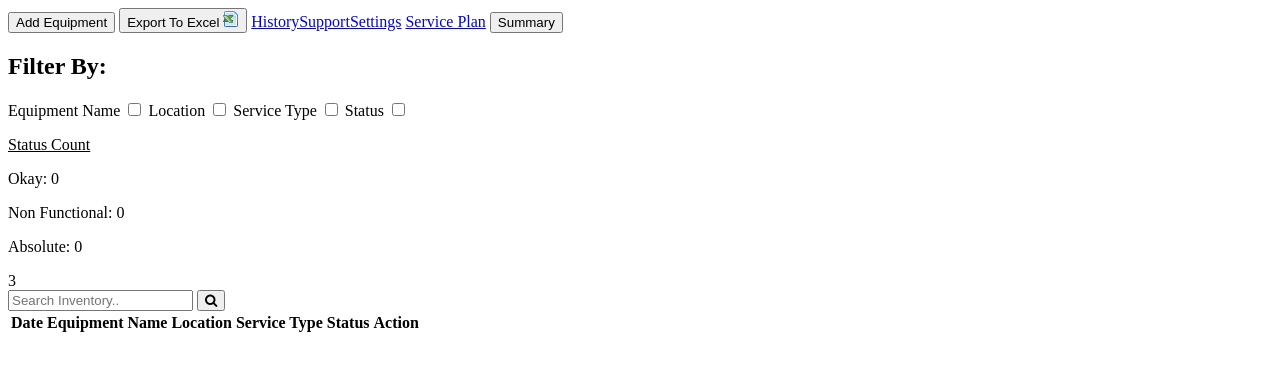
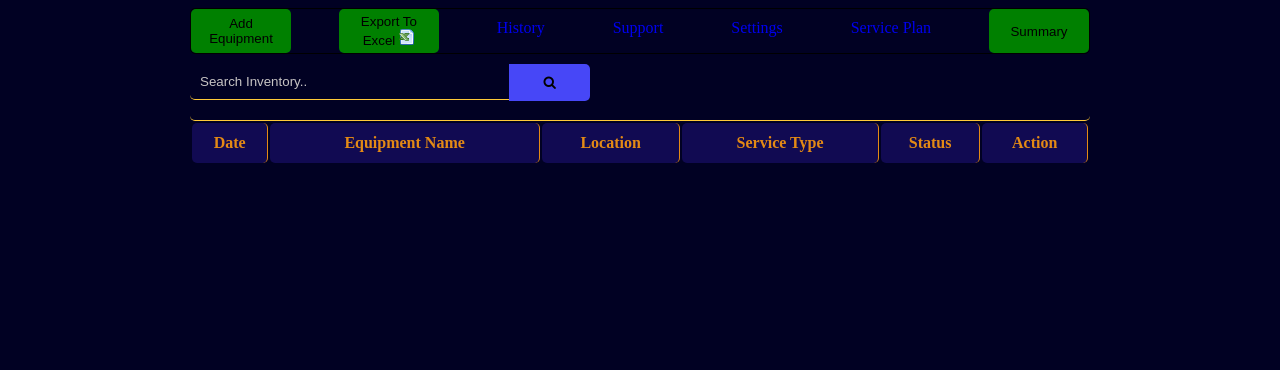
Before and after one commit to swot786/cmms-medical-equipment, a plain HTML site: page index.html in a window 1280 px wide. Drawn offline with Linux system fonts and the light colour scheme.

Commit message:
changed script and styles links

```diff
--- a/index.html
+++ b/index.html
@@ -5,7 +5,7 @@
     <meta name="viewport" content="width=device-width, initial-scale=1.0" />
     <meta http-equiv="X-UA-Compatible" content="ie=edge" />
     <title>CMMS Medical Equipment</title>
-    <link rel="stylesheet" href="stylesd.css" />
+    <link rel="stylesheet" href="styles.css" />
     <link
       rel="stylesheet"
       href="https://cdnjs.cloudflare.com/ajax/libs/font-awesome/4.7.0/css/font-awesome.min.css"
@@ -172,6 +172,6 @@
       </table>
     </div>
     <script src="table2excel.js"></script>
-    <script src="scriptd.js"></script>
+    <script src="script.js"></script>
   </body>
 </html>
```
